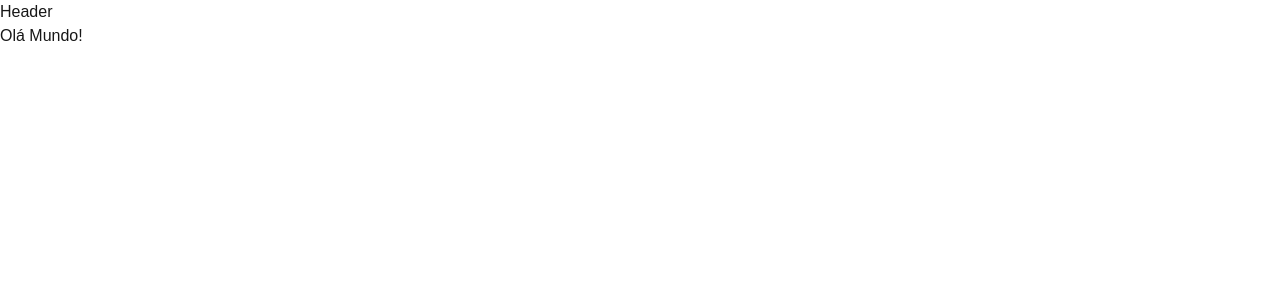
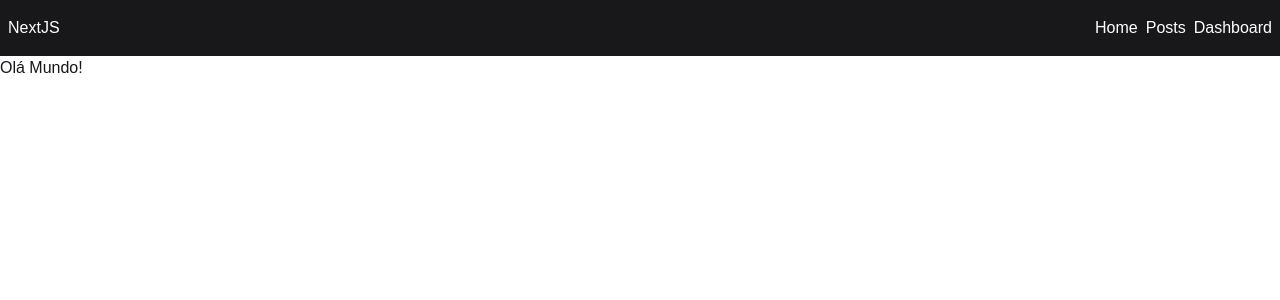
Before and after one commit to noname697/aprendendo-next.js, a Next.js app: page / in a window 1280 px wide. Shown: the top 300 px of the page. Built offline with nearby package versions, Linux system fonts and the light colour scheme.

Commit message:
Roteamento entre páginas

```diff
--- a/src/components/header/index.tsx
+++ b/src/components/header/index.tsx
@@ -1,8 +1,26 @@
+import Link from "next/link";
+
 const Header = () => {
   return (
-    <div>
-      <h1>Header</h1>
-    </div>
+    <header className="flex px-2 py-4 bg-zinc-900 text-white">
+      <div className="flex items-center justify-between w-full mx-auto max-w-7x1">
+        <div>NextJS</div>
+      </div>
+
+      <nav>
+        <ul className="flex items-center justify-center gap-2">
+          <li>
+            <Link href="/">Home</Link>
+          </li>
+          <li>
+            <Link href="/posts">Posts</Link>
+          </li>
+          <li>
+            <Link href="/dashboard">Dashboard</Link>
+          </li>
+        </ul>
+      </nav>
+    </header>
   );
 };
 
```
